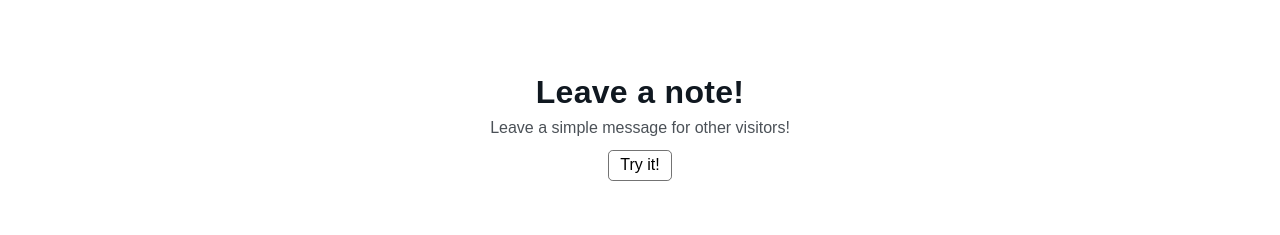
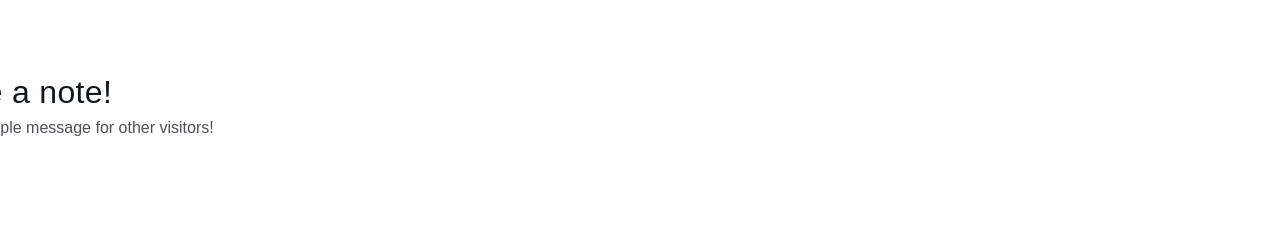
Before and after one commit to daniel-liu01/portfolio, a Next.js app: page /wall in a window 1280 px wide. Shown: the part 623-858 px from the top of the page. Built offline with nearby package versions, Linux system fonts and the light colour scheme; no server answers; the database is empty; a web font is replaced by a local one.

Commit message:
refine styling

```diff
--- a/components/wall/AddNoteForm.module.css
+++ b/components/wall/AddNoteForm.module.css
@@ -1,14 +1,13 @@
 /* Center "Leave a note" teaser */
 .cta {
   position: absolute;
-  left: 50%;
   bottom: 0;
   transform: translateX(-50%);
   z-index: 2;
   display: grid;
   gap: 0.35rem;
   width: min(360px, calc(100vw - 3rem));
-  text-align: center;
+  text-align: left;
   padding: 0.25rem;
   font-family: var(--font-mono);
 }
@@ -16,7 +15,7 @@
 .ctaTitle {
   margin: 0;
   font-size: 32px;
-  font-weight: 600;
+  font-weight: 500;
   letter-spacing: 0.01em;
 }
 
@@ -28,7 +27,7 @@
 }
 
 .ctaButton {
-  justify-self: center;
+  justify-self: left;
   margin-top: 0.35rem;
   padding: 0.35rem 0.7rem;
   border-radius: 0.3rem;
@@ -57,10 +56,12 @@
   place-items: center;
   z-index: 50;
   padding: 1.5rem;
+  font-family: var(--font-mono);
 }
 
 .modal {
   width: min(520px, calc(100vw - 3rem));
+  height: min(520px, calc(100vw - 3rem));
   background: #ffffff;
   border: 1px solid rgba(0, 0, 0, 0.55);
   box-shadow: 0 18px 40px rgba(0, 0, 0, 0.22);
```
